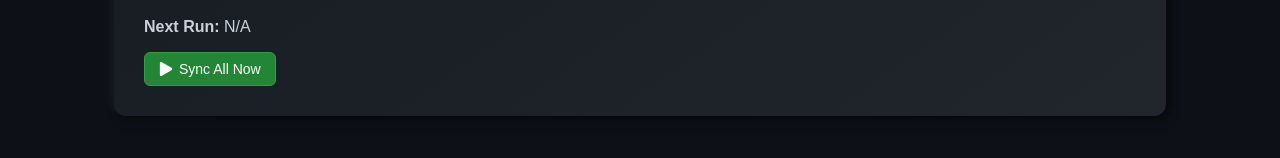
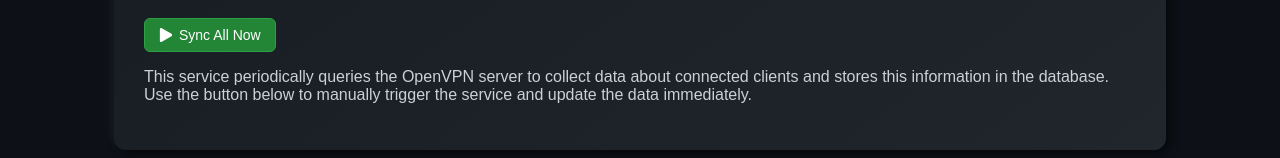
Before and after one commit to IMKolganov/OpenVpnGateMonitorFrontend, a React (Create React App) app: page / in a window 1280 px wide. Shown: the part 526-684 px from the top of the page. Built offline with nearby package versions, Linux system fonts and the light colour scheme; no server answers; some icons are missing.

Commit message:
added descritption

```diff
--- a/src/components/ServiceControls.tsx
+++ b/src/components/ServiceControls.tsx
@@ -65,6 +65,11 @@ export default function ServiceControls({ serviceData, onRunNow }: Props) {
       <button className="btn primary" onClick={onRunNow}>
         <FaPlay /> Sync All Now
       </button>
+      <p className="description">
+        This service periodically queries the OpenVPN server to collect data about connected clients
+        and stores this information in the database. Use the button below to manually trigger the service
+        and update the data immediately.
+      </p>
     </div>
   );
 }
```
